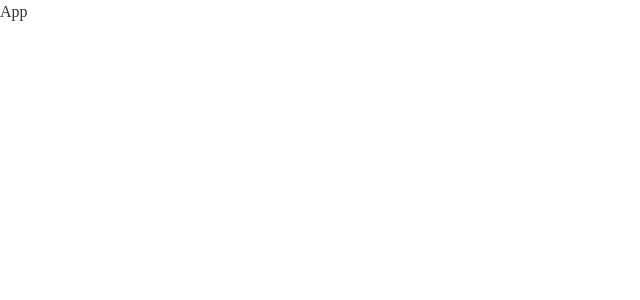
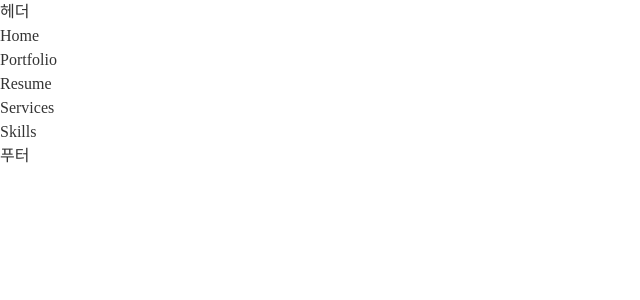
Before and after one commit to miss-gif/portfolio-final, a React (Vite) app: page / in a window 1280 px wide. Shown: the top 300 px of the page, without its empty margins (0-640 px from the left). Built offline with nearby package versions, Linux system fonts and the light colour scheme.

Commit message:
Add : 기본 구조

```diff
--- a/package.json
+++ b/package.json
@@ -12,6 +12,8 @@
   "dependencies": {
     "react": "^18.2.0",
     "react-dom": "^18.2.0",
+    "react-icons": "^5.2.1",
+    "react-router-dom": "^6.25.1",
     "sass": "^1.77.8"
   },
   "devDependencies": {
--- a/src/App.jsx
+++ b/src/App.jsx
@@ -1,5 +1,24 @@
+import React from "react";
+import Home from "./components/home";
+import Resume from "./components/resume";
+import Portfolio from "./components/portfolio";
+import Services from "./components/services";
+import Skills from "./components/skills";
+
 const App = () => {
-  return <div>App</div>;
+  return (
+    <div>
+      <header>헤더</header>
+      <main>
+        <Home />
+        <Portfolio />
+        <Resume />
+        <Services />
+        <Skills />
+      </main>
+      <footer>푸터</footer>
+    </div>
+  );
 };
 
 export default App;
--- /dev/null
+++ b/src/components/home/index.jsx
@@ -0,0 +1,7 @@
+import React from "react";
+
+const Home = () => {
+  return <div>Home</div>;
+};
+
+export default Home;
--- /dev/null
+++ b/src/components/portfolio/index.jsx
@@ -0,0 +1,7 @@
+import React from "react";
+
+const Portfolio = () => {
+  return <div>Portfolio</div>;
+};
+
+export default Portfolio;
--- /dev/null
+++ b/src/components/resume/index.jsx
@@ -0,0 +1,7 @@
+import React from "react";
+
+const Resume = () => {
+  return <div>Resume</div>;
+};
+
+export default Resume;
--- /dev/null
+++ b/src/components/services/index.jsx
@@ -0,0 +1,7 @@
+import React from "react";
+
+const Services = () => {
+  return <div>Services</div>;
+};
+
+export default Services;
--- /dev/null
+++ b/src/components/skills/index.jsx
@@ -0,0 +1,7 @@
+import React from "react";
+
+const Skills = () => {
+  return <div>Skills</div>;
+};
+
+export default Skills;
```
Also changed, not shown: 1 other file (tests, documents, lock files or other folders).
